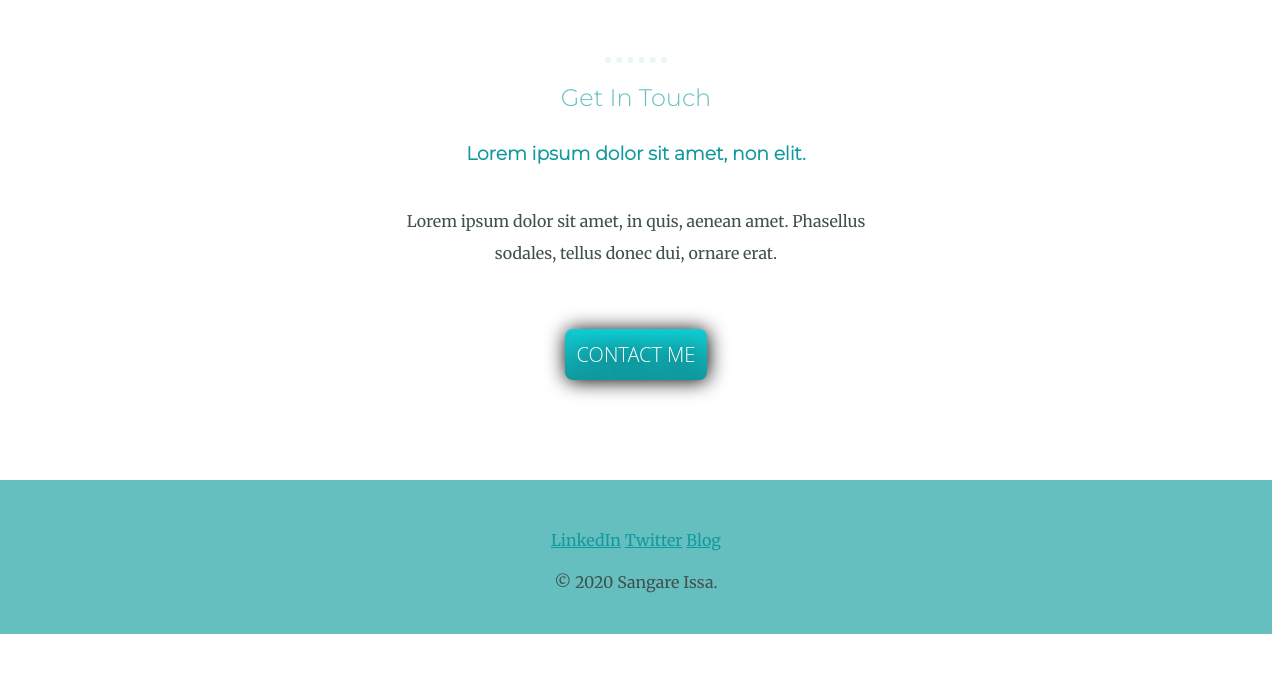
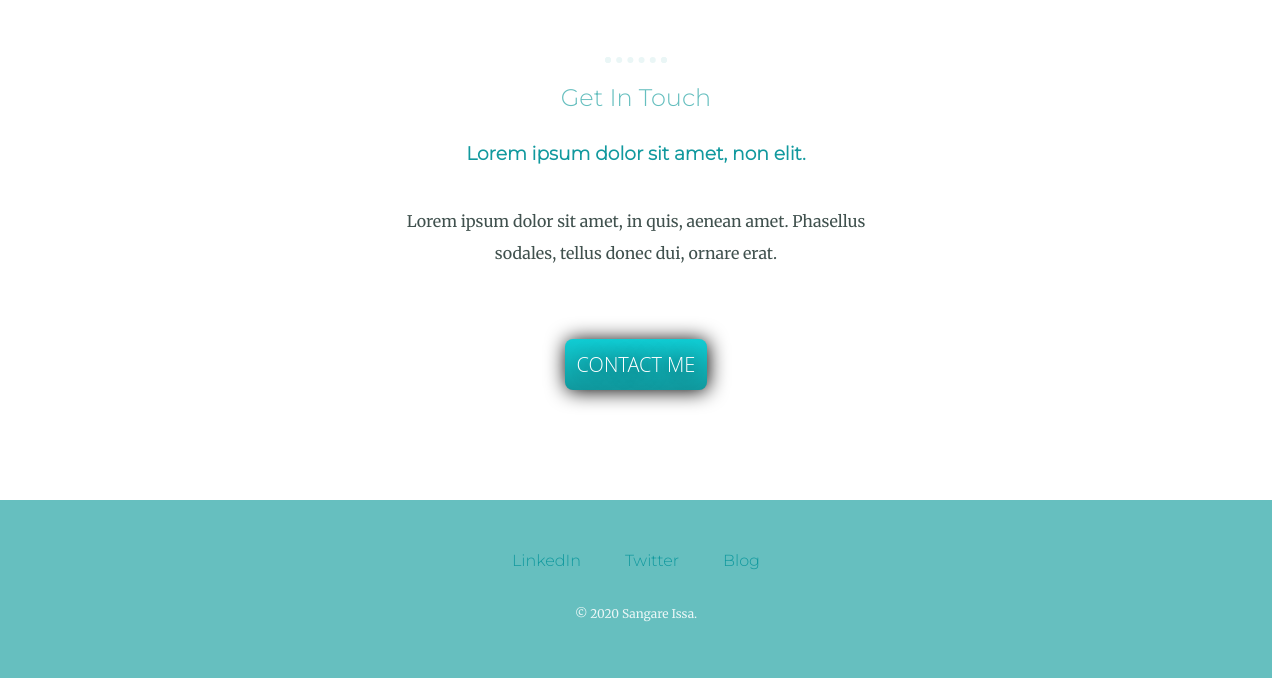
Before and after one commit to Issa-web/My-Site, a plain HTML site: page index.html in a window 1280 px wide. Shown: the part 1974-2660 px from the top of the page. Before the commit the page ends 2616 px from the top, so only its background shows below. Drawn offline with Linux system fonts and the light colour scheme.

Commit message:
done with the footer

```diff
--- a/css/styles.css
+++ b/css/styles.css
@@ -6,8 +6,14 @@ body {
 }
 a {
     color: #11999E;
+    font-family: 'Montserrat', sans-serif;
+    margin: 10px 20px;
+    text-decoration: none;
 }
 
+a:hover {
+    color: #EAF6F6;
+}
 h1 {
     color: #66BFBF;
     font-size: 562.5%;
@@ -49,6 +55,12 @@ hr {
     position: absolute;
     left: 250px;
     bottom: 300px;
+}
+
+.copy-right {
+    color: #EAF6F6;
+    font-size: 0.75rem;
+    padding: 20px 0;
 }
 .middle-container{
     margin: 100px 0;
--- a/index.html
+++ b/index.html
@@ -60,7 +60,7 @@
         <a class="footer-link" href="https://www.linkedin.com/in/issa-sangare-mba-921b29100/">LinkedIn</a>
         <a class="footer-link" href="https://twitter.com/Issanews">Twitter</a>
         <a class="footer-link" href="https://issabmsangare.medium.com/">Blog</a>
-        <p>© 2020 Sangare Issa.</p>
+        <p class="copy-right">© 2020 Sangare Issa.</p>
       </div>
 
 
```
